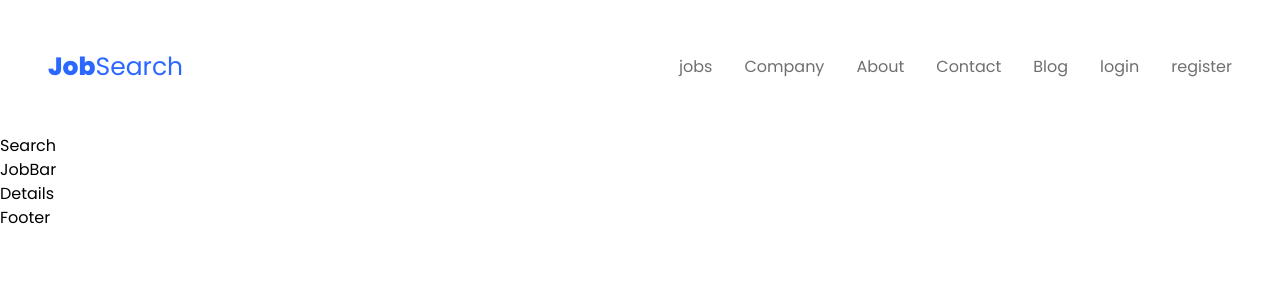
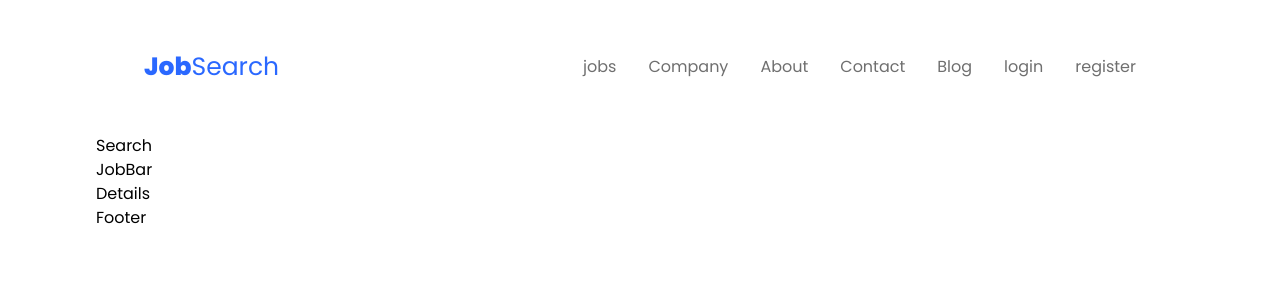
Before and after one commit to ArunprakashLfs/reactui, a React (Create React App) app: page / in a window 1280 px wide. Shown: the top 300 px of the page. Built offline with nearby package versions, Linux system fonts and the light colour scheme.

Commit message:
created navbar Component

```diff
--- a/src/App.js
+++ b/src/App.js
@@ -8,7 +8,7 @@ import Search from './components/Search/Search';
 
 function App() {
   return (
-    <div >
+    <div className='w-[85%] m-auto bg-white'>
       <NavBar/>
       <Search/>
       <JobBar/>
```
